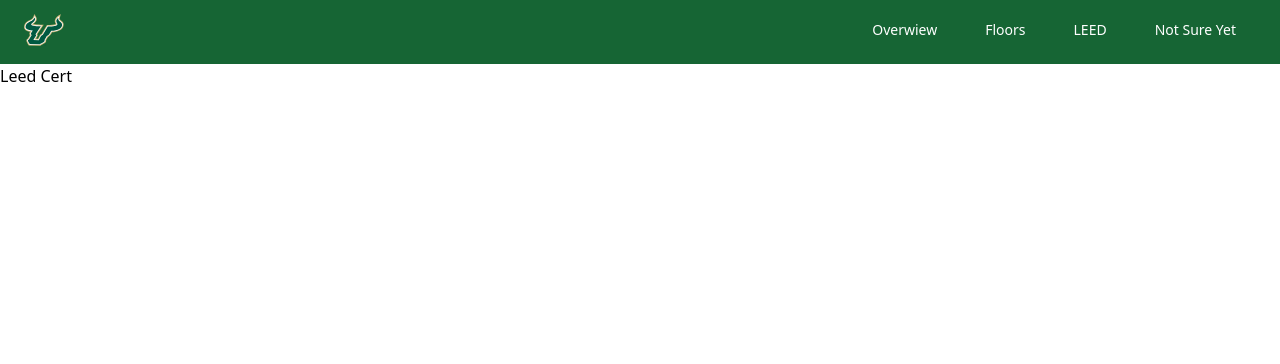
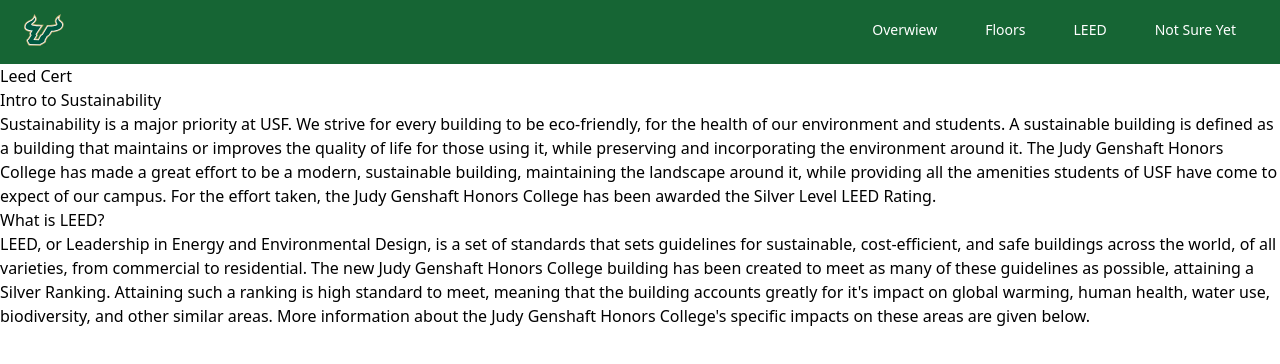
Before and after one commit to Ethan500t/hon-college-building, a React (Vite) app: page / in a window 1280 px wide. Both pictures are taken after a click on the button "LEED". Shown: the top 364 px of the page. Built offline with nearby package versions, Linux system fonts and the light colour scheme.

Commit message:
added leed stuff

```diff
--- a/src/App.tsx
+++ b/src/App.tsx
@@ -11,8 +11,6 @@
 
   return (
     <>
-
-
 
       <nav className="h-16 border-gray-200 px-2 sm:px-4 py-2.5 bg-green-800">
         <div className="container flex flex-wrap items-center justify-between mx-auto ">
@@ -33,10 +31,6 @@
 
       <Page pageName={currentPage} className={""}/>
 
-
-
-
-
     </>
   )
 }
--- a/src/Pages/Leed.tsx
+++ b/src/Pages/Leed.tsx
@@ -3,7 +3,29 @@
 export function Leed({pageName, className}: PageProps, ...props: any) {
     return (
         <div className={className}>
+            <div>
             <h1>Leed Cert</h1>
+            <h2>Intro to Sustainability</h2>
+            <p>
+            Sustainability is a major priority at USF. We strive for every building to be eco-friendly, for the health of our
+            environment and students. A sustainable building is defined as a building that maintains or improves the quality
+            of life for those using it, while preserving and incorporating the environment around it. The Judy Genshaft Honors
+            College has made a great effort to be a modern, sustainable building, maintaining the landscape around it, while
+            providing all the amenities students of USF have come to expect of our campus. For the effort taken, the Judy Genshaft
+            Honors College has been awarded the Silver Level LEED Rating.
+            </p>
+            </div>
+            <div>
+            <h2>What is LEED?</h2>
+            <p>
+            LEED, or Leadership in Energy and Environmental Design, is a set of standards that sets guidelines for sustainable,
+            cost-efficient, and safe buildings across the world, of all varieties, from commercial to residential. The new Judy
+            Genshaft Honors College building has been created to meet as many of these guidelines as possible, attaining a Silver
+            Ranking. Attaining such a ranking is high standard to meet, meaning that the building accounts greatly for it's impact
+            on global warming, human health, water use, biodiversity, and other similar areas. More information about the Judy Genshaft
+            Honors College's specific impacts on these areas are given below.
+            </p>
+            </div>
         </div>
     );
 }
```
